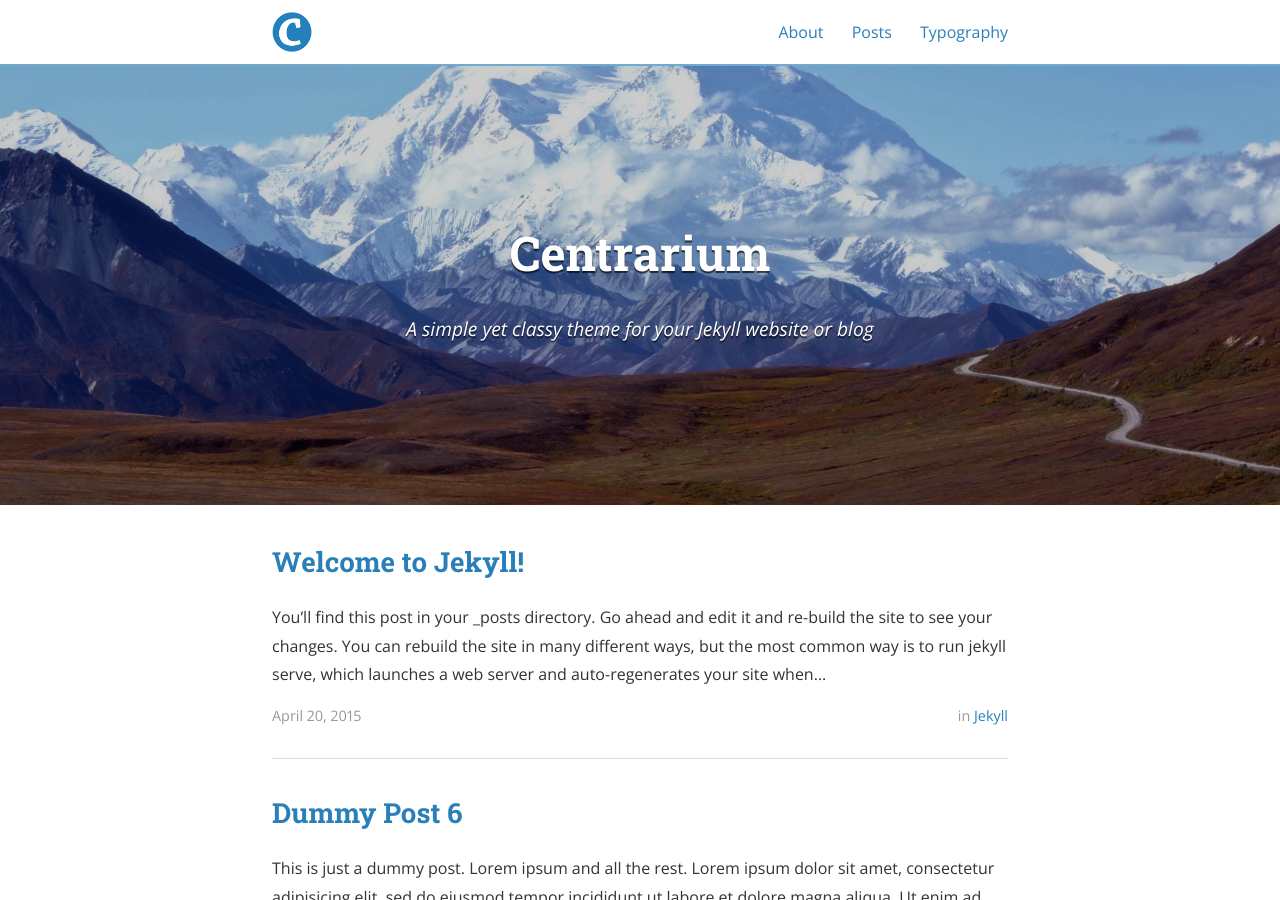
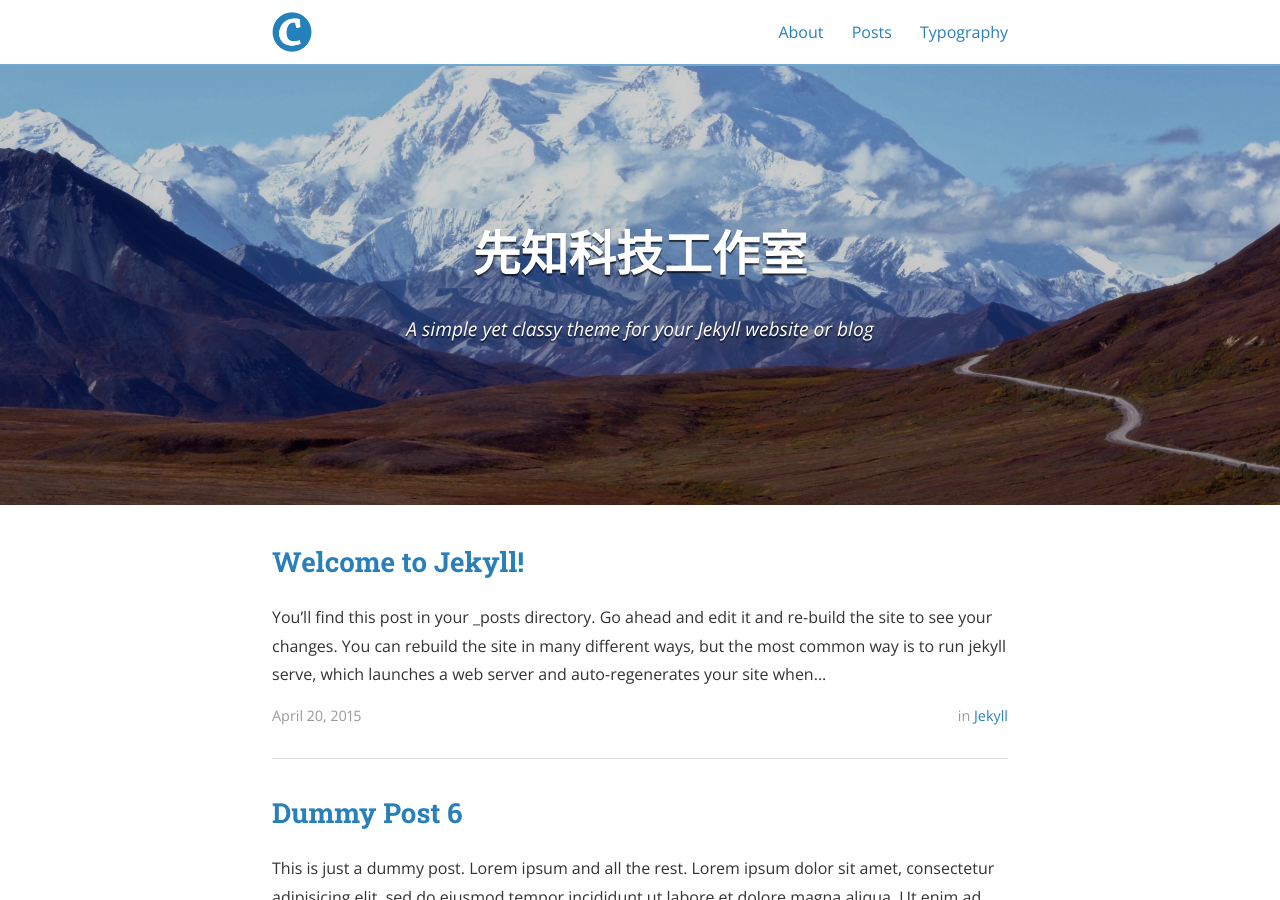
Before and after one commit to XZKJGZS/xzkjgzs.github.io, a Jekyll site: the page built from index.html, in a window 1280 px wide and 900 px high. Built offline with Jekyll 4.4.1, drawn with Linux system fonts in a browser that asks for light colours; nearby versions of some CDN libraries; the list of posts is cut into pages by our own code.

Commit message:
更新 _config.yml

```diff
--- a/_config.yml
+++ b/_config.yml
@@ -9,7 +9,7 @@ exclude:
   - "/vendor/"
 
 # Site settings
-title: Centrarium
+title: 先知科技工作室
 subtitle: "A simple yet classy theme for your Jekyll website or blog"
 email: blcentra@gmail.com
 name: Ben Centra
```
